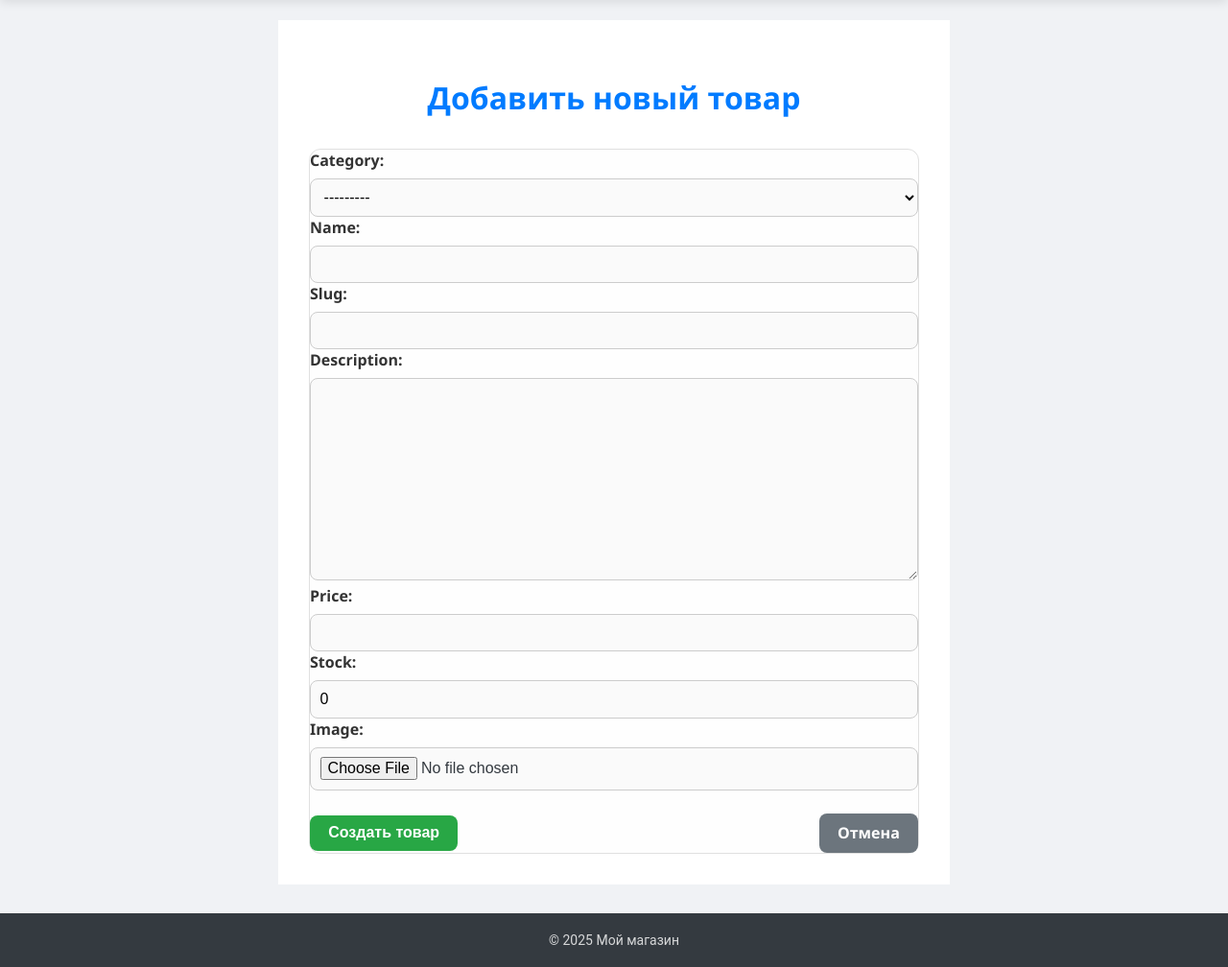
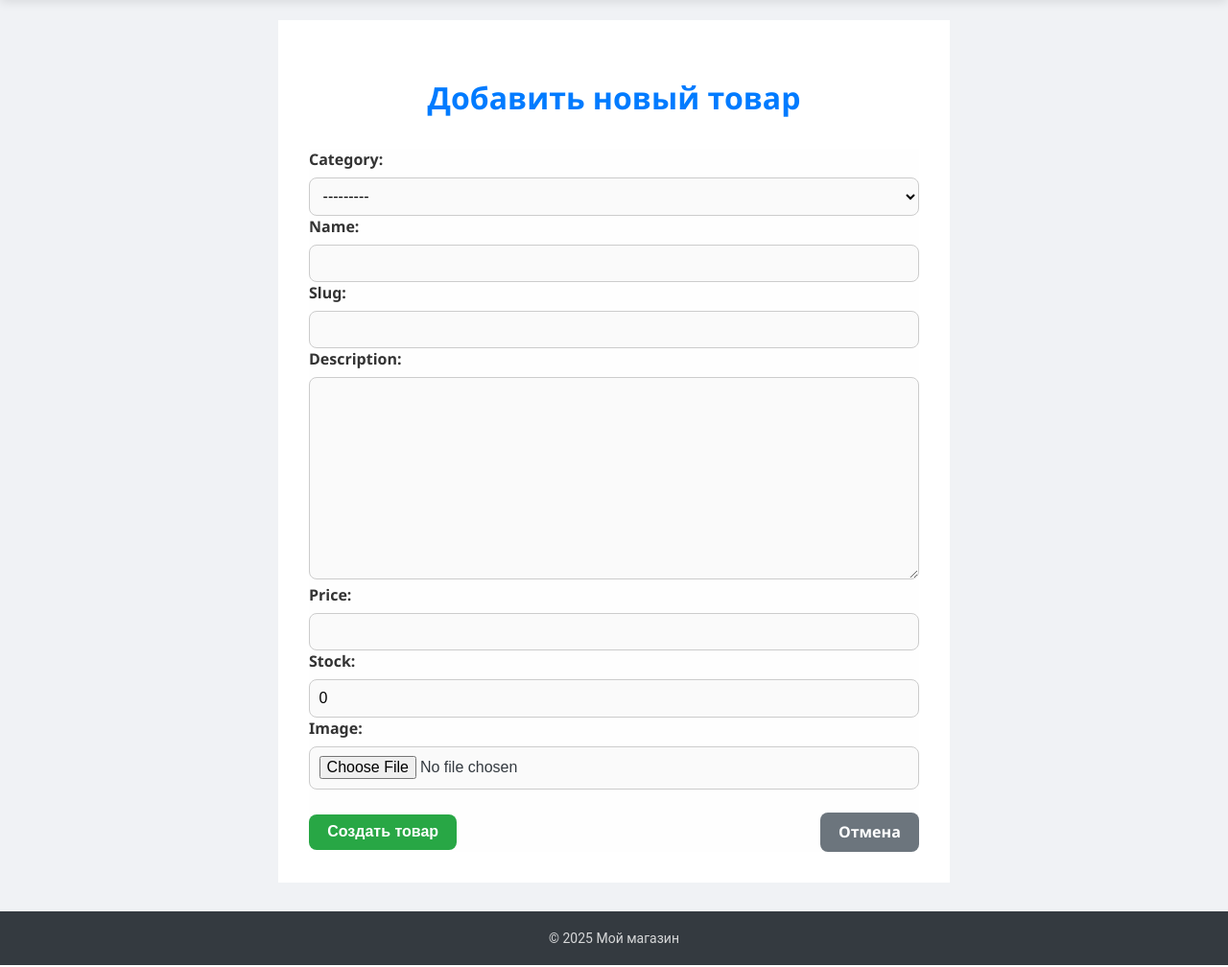
Before and after one commit to saxareg/marketplace-django-B-, a Django app: template project/templates/products/product_create.html in a window 1280 px wide. Shown: the part 49-1057 px from the top of the page at 96% size. Run offline with Django 4.2, Linux system fonts and the light colour scheme; the template is opened without the code that fills it: values that come from a table or form of the project are taken from there, others are empty; parts of the project's set-up code (start-up, migrations or seed data) failed here and were passed over.

Commit message:
border was deleted

```diff
--- a/project/static/css/product_create.css
+++ b/project/static/css/product_create.css
@@ -16,8 +16,6 @@ h2 {
 
 form.card {
     background-color: #fefefe;
-    border-radius: 12px;
-    border: 1px solid #e0e0e0;
 }
 
 .mb-3 label {
```
